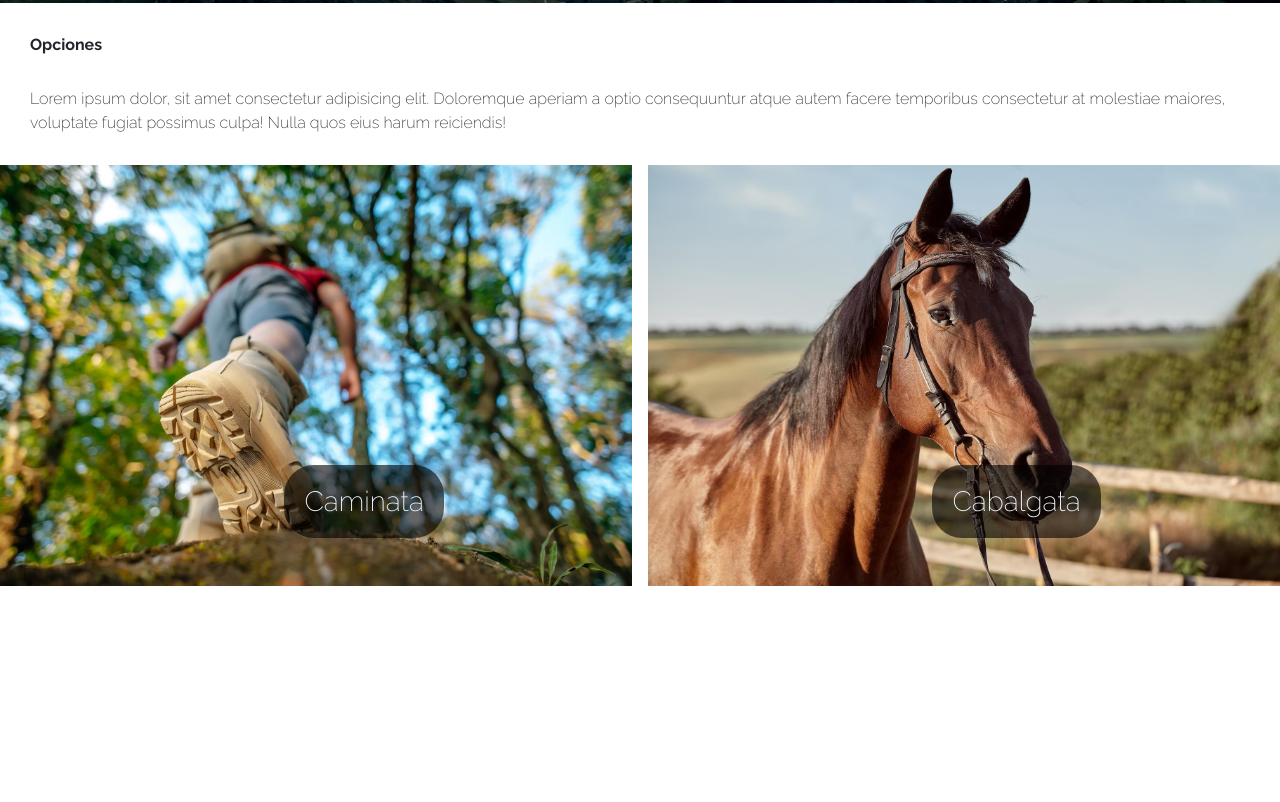
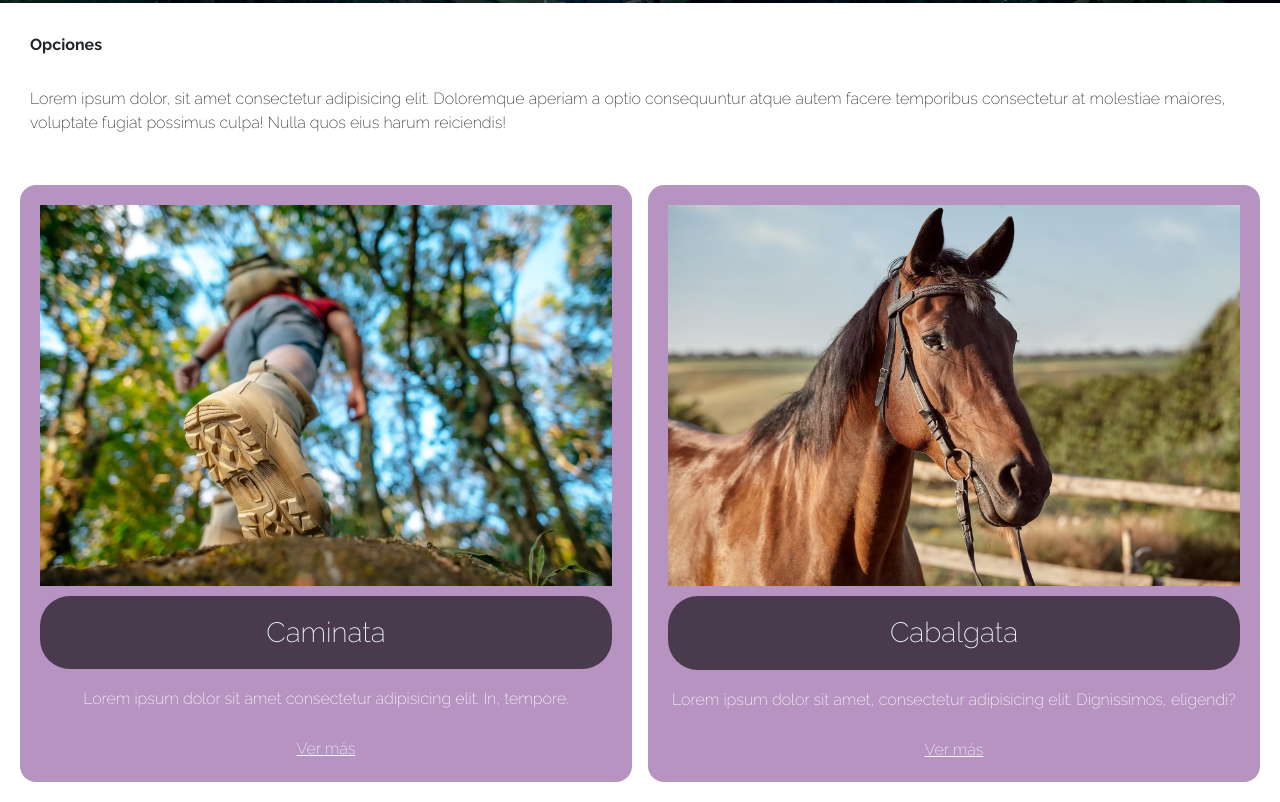
Before and after one commit to CristiSalazar/PreEntrega2Salazar, a plain HTML site: page index.html in a window 1280 px wide. Shown: the part 797-1599 px from the top of the page. Before the commit the page ends 1383 px from the top, so only its background shows below. Drawn offline with nearby package versions, Linux system fonts and the light colour scheme.

Commit message:
flexbox arreglado

```diff
--- a/css/style.css
+++ b/css/style.css
@@ -55,10 +55,16 @@
 .tarjetas{
     display: flex;
     gap: 16px;
+    margin: 20px;
 }
 
-.tarjeta{
-    position: relative;
+.tarjeta {
+    background-color: rgb(134, 76, 152, 0.6);
+    padding: 20px;
+    border-radius: 16px;
+    display: flex;
+    flex-direction: column;
+    gap: 10px;
 }
 
 .tarjeta__imagen{
@@ -66,15 +72,25 @@
 }
 
 .tarjeta__titulo{
-    position: absolute;
-    bottom: 40px;
-    left: 45%;
+    display: flex;
+    justify-content: center;
     color: aliceblue;
-    background-color: rgb(0, 0, 0, 0.6);
+    background-color: rgba(0, 0, 0, 0.6);
     padding: 20px;
     border-radius: 30px;
 }
 
+.tarjeta__parrafo{
+    display: flex;
+    justify-content: center;
+    color: #fff;
+}
+
+.tarjeta__boton{
+    display: flex;
+    justify-content: center;
+    color: aliceblue;
+}
 /* Destinos */
 .tarjetas2{
     display:flex;
--- a/index.html
+++ b/index.html
@@ -49,19 +49,23 @@
             <div class="opciones opciones2">
                 Lorem ipsum dolor, sit amet consectetur adipisicing elit. Doloremque aperiam a optio consequuntur atque autem facere temporibus consectetur at molestiae maiores, voluptate fugiat possimus culpa! Nulla quos eius harum reiciendis!
             </div>
+        </section>
 
-            <div class="tarjetas">
-                <div class="tarjeta">
-                    <img class="tarjeta__imagen"src="./images/cerrar-vista-trasera-zapatos-trekking-hiker-caminando-sobre-roca-sendero-bosque-espacio-copia-luz-solar_1150-57165.avif">
-                    <h3 class="tarjeta__titulo">Caminata</h3>
-                </div>
-                <div class="tarjeta">
-                    <img class="tarjeta__imagen"src="./images/hermoso-caballo-marron-primer-plano-hocico-aspecto-lindo-melena-fondo-campo-corral-arboles-caballos-son-animales-maravillosos_639032-566.avif" alt="">
-                    <h3 class="tarjeta__titulo">Cabalgata</h3>
-                </div>
+        <section class="tarjetas">
+            <div class="tarjeta">
+                <img class="tarjeta__imagen" src="./images/cerrar-vista-trasera-zapatos-trekking-hiker-caminando-sobre-roca-sendero-bosque-espacio-copia-luz-solar_1150-57165.avif">
+                <h3 class="tarjeta__titulo">Caminata</h3>
+                <p class="tarjeta__parrafo">Lorem ipsum dolor sit amet consectetur adipisicing elit. In, tempore.</p>
+                <a class="tarjeta__boton" href="#"> Ver más</a>
             </div>
+            <div class="tarjeta">
+                <img class="tarjeta__imagen" src="./images/hermoso-caballo-marron-primer-plano-hocico-aspecto-lindo-melena-fondo-campo-corral-arboles-caballos-son-animales-maravillosos_639032-566.avif" alt="">
+                <h3 class="tarjeta__titulo">Cabalgata</h3>
+                <p class="tarjeta__parrafo">Lorem ipsum dolor sit amet, consectetur adipisicing elit. Dignissimos, eligendi?</p>
+                <a class="tarjeta__boton" href="#">Ver más</a>
+             </div>
+        </section>
 
-        </section>
     </main>
     <script src="https://cdn.jsdelivr.net/npm/bootstrap@5.3.0-alpha1/dist/js/bootstrap.bundle.min.js" integrity="sha384-w76AqPfDkMBDXo30jS1Sgez6pr3x5MlQ1ZAGC+nuZB+EYdgRZgiwxhTBTkF7CXvN" crossorigin="anonymous"></script>
 </body>
```
